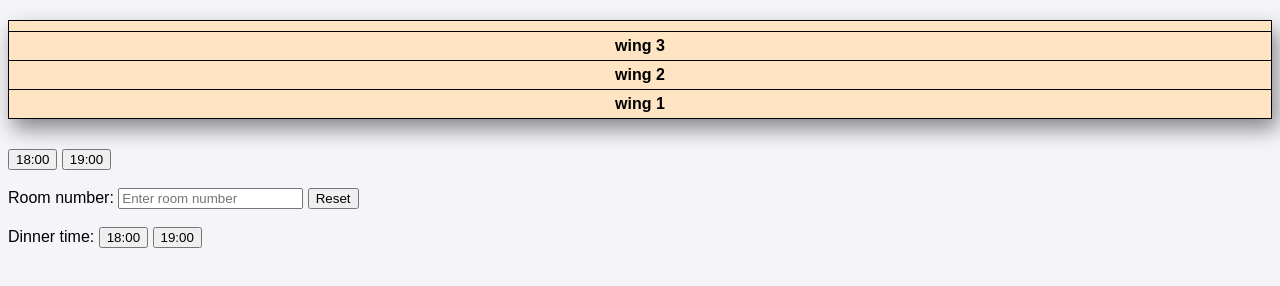
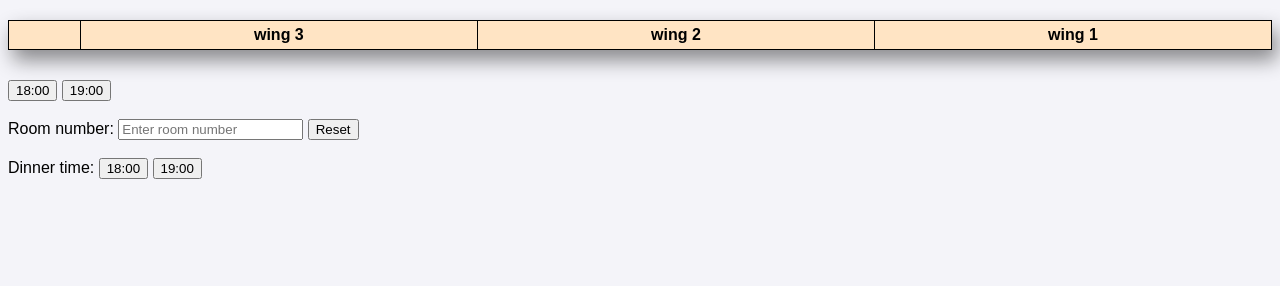
Before and after one commit to k-tar0/javascript_2025-01-28, a plain HTML site: page practicehtml.html in a window 1280 px wide. Drawn offline with Linux system fonts and the light colour scheme.

Commit message:
wrote tableHead in js

```diff
--- a/practicehtml.html
+++ b/practicehtml.html
@@ -23,18 +23,9 @@ create an optimized route
     <title>Document</title>
     <link rel="stylesheet" href="styles.css">
 </head>
+
 <body>
-    <table id="floorTable">
-        <!-- <thead>
-            <tr>
-                <th> </th>
-                <th>wing 3</th>
-                <th>wing 2</th>
-                <th>wing 1</th>
-            </tr>
-        </thead> -->
-    </table>
-
+    <table id="floorTable"></table>
     <form id="form">
         <button type="button" id="table18:00">18:00</button>
         <button type="button" id="table19:00">19:00</button>
@@ -47,7 +38,6 @@ create an optimized route
         <button type="button" id="book18:00">18:00</button>
         <button type="button" id="book19:00">19:00</button>
         <br><br>
-
     </form>
     <script type="module" src="main.js"></script>
 </body>
--- a/tablemakingJS.js
+++ b/tablemakingJS.js
@@ -19,8 +19,9 @@ export const tableMake = (floorNames, wingNames, allRoomsAndTime, dinnerTime) =>
     );
     console.log(sortedRooms);
 
+    const tbody = document.getElementById('floorTable').appendChild(document.createElement('tBody'));
     floorNames.forEach(floorName => {
-        const floor = document.getElementById('floorTable').appendChild(document.createElement('tBody')).insertRow();
+        const floor = tbody.insertRow();
         floor.appendChild(document.createElement('th'))
             .appendChild(document.createTextNode(floorName));
 
@@ -31,9 +32,10 @@ export const tableMake = (floorNames, wingNames, allRoomsAndTime, dinnerTime) =>
 };
 
 export const makeTableHead = thead => {
+    const headerRow = document.getElementById('floorTable').createTHead().insertRow();
     thead.forEach(title => {
-        document.getElementById('floorTable').appendChild(document.createElement('thead')).insertRow()
-            .appendChild(document.createElement('th'))
-            .appendChild(document.createTextNode(title));
+        const th = document.createElement('th');
+        th.appendChild(document.createTextNode(title));
+        headerRow.appendChild(th);
     });
 };
```
Also changed, not shown: main.js (+0 -8 lines).
